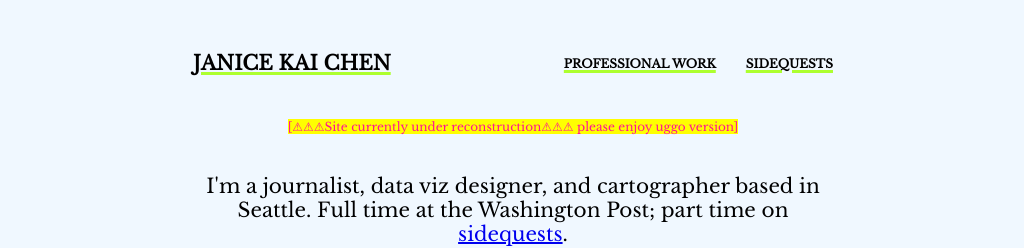
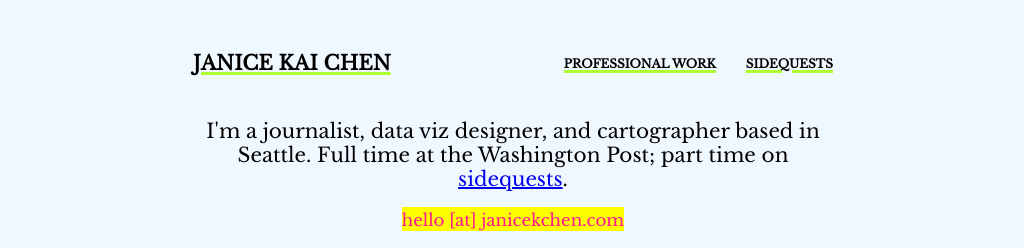
Before and after one commit to janicekchen/janicekchen.github.io, a SvelteKit app: page / in a window 1280 px wide. Shown: the top 248 px of the page, without its empty margins (127-1151 px from the left). Built offline with nearby package versions, Linux system fonts and the light colour scheme; a web font is replaced by a local one.

Commit message:
remove interim content

```diff
--- a/src/routes/+page.svelte
+++ b/src/routes/+page.svelte
@@ -6,11 +6,6 @@
     import { base } from '$app/paths';
 </script>
 <div class="container">
-    <p class="excuse">
-        <mark>
-            [⚠⚠⚠Site currently under reconstruction⚠⚠⚠ please enjoy uggo version]
-        </mark>
-    </p>
     <p class="bio">
         I'm a journalist, data viz designer, and cartographer based in Seattle. Full time at the Washington Post; part time on <a href="{base}/sidequests">sidequests</a>.
     </p>
@@ -37,17 +32,6 @@
 </div>
 
 <style>
-    .excuse {
-        font-weight: 300;
-        font-size: 0.75em;
-        font-family: var(--font-secondary);
-        font-weight: 300;
-        max-width: 640px;
-        margin: auto;
-        text-align: center;
-        margin-bottom: 40px;
-
-    }
 
     mark {
         color: deeppink;
```
